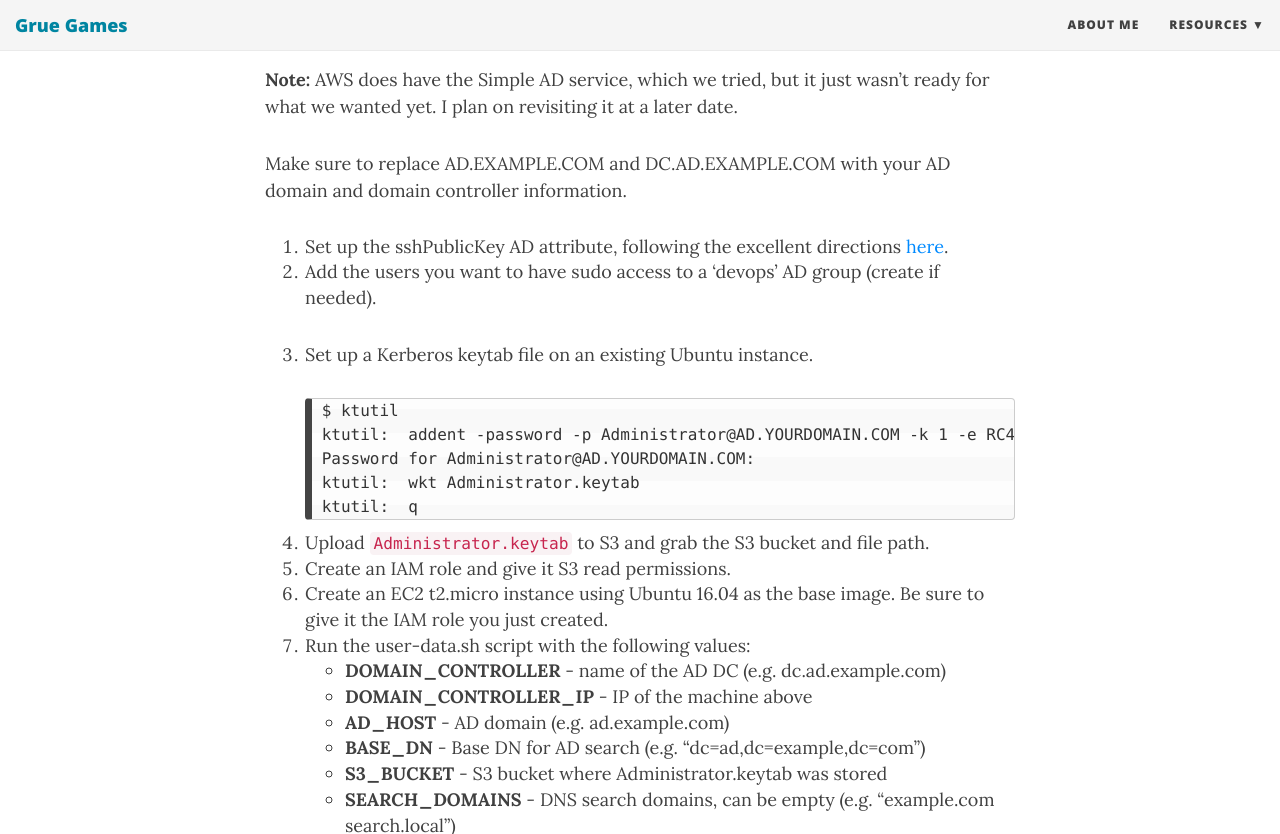
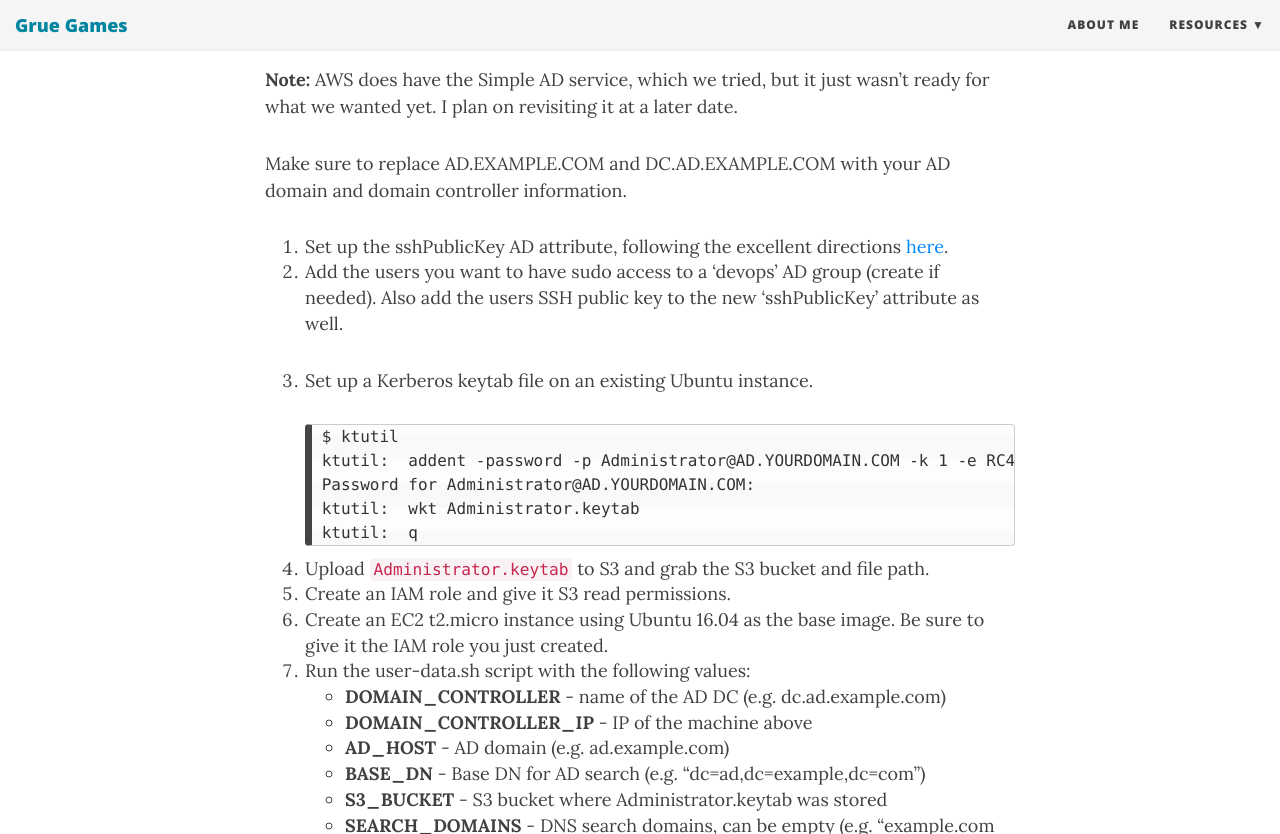
Before and after one commit to SeismicGames/seismicgames.github.io, a Jekyll site: the page built from _posts/2016-10-01-set-up-aws-part-2.markdown, in a window 1280 px wide and 900 px high, scrolled down 506 px, cut to the strip 0-834 px from the top of the window. Built offline with Jekyll 4.4.1, drawn with Linux system fonts in a browser that asks for light colours; nearby versions of some CDN libraries.

Commit message:
added details about updating user's ssh key

```diff
--- a/_posts/2016-10-01-set-up-aws-part-2.markdown
+++ b/_posts/2016-10-01-set-up-aws-part-2.markdown
@@ -18,7 +18,7 @@ revisiting it at a later date.
 Make sure to replace AD.EXAMPLE.COM and DC.AD.EXAMPLE.COM with your AD domain and domain controller information.
 
 1. Set up the sshPublicKey AD attribute, following the excellent directions [here](https://www.balabit.com/documents/scb-latest-guides/en/scb-guide-admin/html/proc-scenario-usermapping.html).
-2. Add the users you want to have sudo access to a 'devops' AD group (create if needed).
+2. Add the users you want to have sudo access to a 'devops' AD group (create if needed). Also add the users SSH public key to the new 'sshPublicKey' attribute as well.
 3. Set up a Kerberos keytab file on an existing Ubuntu instance.
 
         $ ktutil
```
